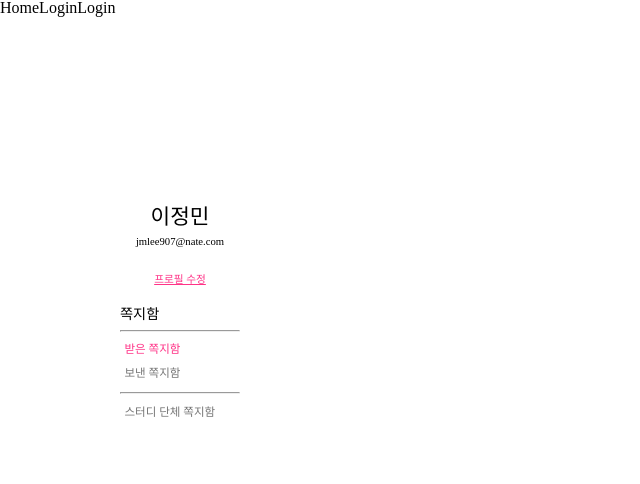
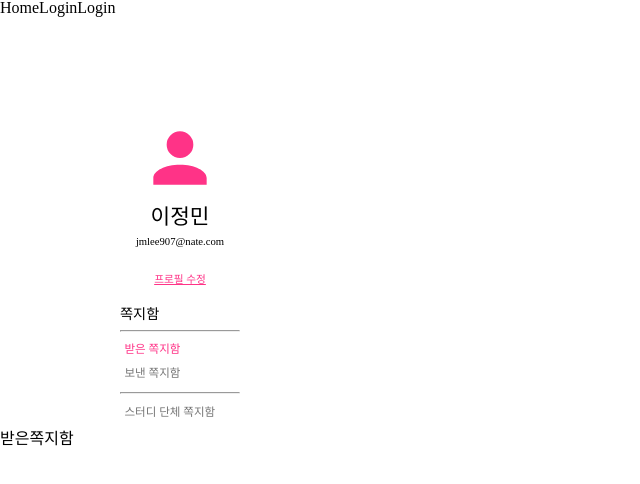
Before and after one commit to 5-TAYO/SSEUKTUDY, a React (Create React App) app in the folder frontend/: page /mypage/recv in a window 1280 px wide. Shown: the top 484 px of the page, without its empty margins (0-640 px from the left). Built offline with nearby package versions, Linux system fonts and the light colour scheme; some icons are missing.

Commit message:
feat : 마이페이지 라우터 설정 #8

```diff
--- /dev/null
+++ b/frontend/src/components/Recv.jsx
@@ -0,0 +1,6 @@
+import React from "react";
+
+function Recv() {
+  return <div>받은쪽지함</div>;
+}
+export default Recv;
--- a/frontend/src/screens/MyPage.jsx
+++ b/frontend/src/screens/MyPage.jsx
@@ -1,13 +1,17 @@
 import React from "react";
-
+import { Routes, Route } from "react-router-dom";
+import Recv from "@components/Recv";
 import MyPageSideBar from "@components/MyPageSideBar";
 import "./MyPage.scss";
 
 function MyPage() {
   return (
-    <div>
+    <>
       <MyPageSideBar />
-    </div>
+      <Routes>
+        <Route index path="recv" element={<Recv />} />
+      </Routes>
+    </>
   );
 }
 
```
Also changed, not shown: frontend/src/assets/styles/images/Avatar.svg (renamed from frontend/src/assets/images/Avatar.svg).
